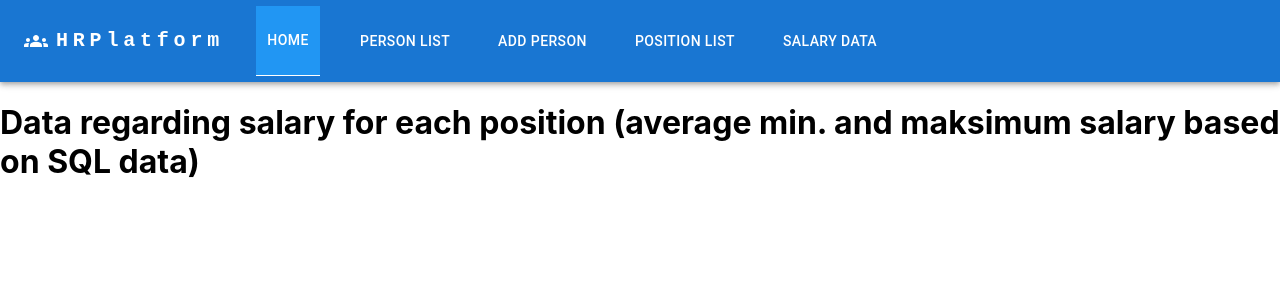
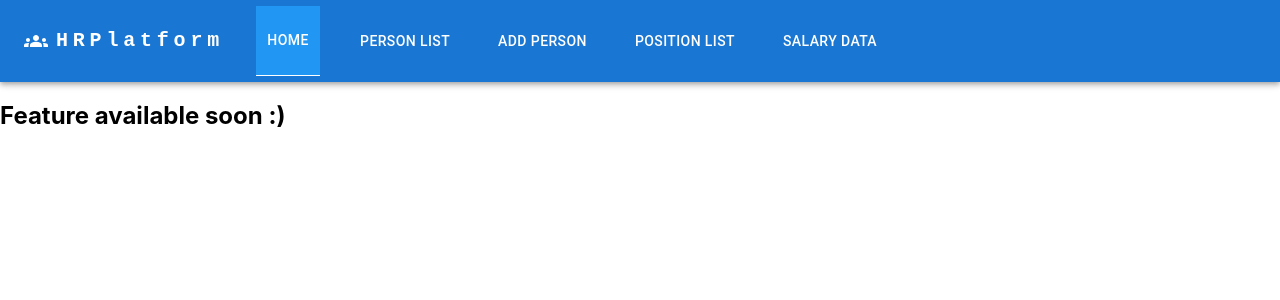
Before and after one commit to chimny/HRPlatformFrontEnd, a React (Create React App) app: page /salary-data in a window 1280 px wide. Shown: the top 300 px of the page. Built offline with nearby package versions, Linux system fonts and the light colour scheme.

Commit message:
before deploy;

```diff
--- a/package.json
+++ b/package.json
@@ -1,6 +1,7 @@
 {
   "name": "hr_platform_front",
   "version": "0.1.0",
+  "homepage": "https://chimny.github.io/",
   "private": true,
   "dependencies": {
     "@emotion/react": "^11.10.0",
@@ -30,6 +31,8 @@
     "yup": "^0.32.11"
   },
   "scripts": {
+    "predeploy": "npm run build",
+    "deploy": "gh-pages -d build",
     "start": "react-scripts start",
     "build": "react-scripts build",
     "test": "react-scripts test",
@@ -54,6 +57,7 @@
     ]
   },
   "devDependencies": {
-    "@types/styled-components": "^5.1.26"
+    "@types/styled-components": "^5.1.26",
+    "gh-pages": "^4.0.0"
   }
 }
--- a/src/App.tsx
+++ b/src/App.tsx
@@ -20,6 +20,7 @@ function App() {
           <Navigation/>
           <Routes>
               <Route path='/' element={<Home/>}/>
+              <Route path='/HRPlatformFrontEnd/' element={<Home/>}/>
               <Route path='/personList' element={<PersonList/>}/>
               <Route path='/personList/chosenPerson/:personID' element={<UpdatePerson/>}/>
               <Route path='/addPerson' element={<AddPerson/>}/>
--- a/src/components/Salary/SalaryData.tsx
+++ b/src/components/Salary/SalaryData.tsx
@@ -2,6 +2,6 @@
 
 export const SalaryData = ()=>{
     return (
-        <h1>Data regarding salary for each position (average min. and maksimum salary based on SQL data)</h1>
+        <h2>Feature available soon :) </h2>
     )
 }
```
Also changed, not shown: 1 other file (tests, documents, lock files or other folders).
